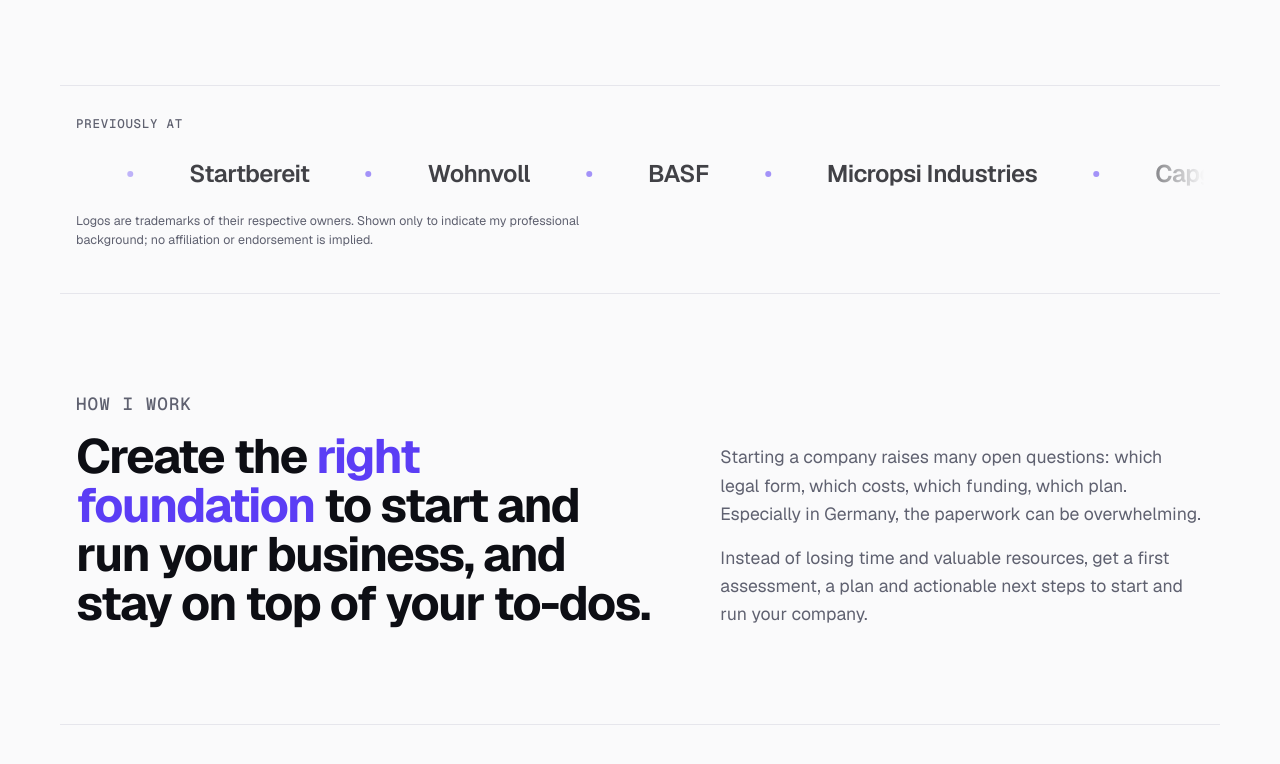
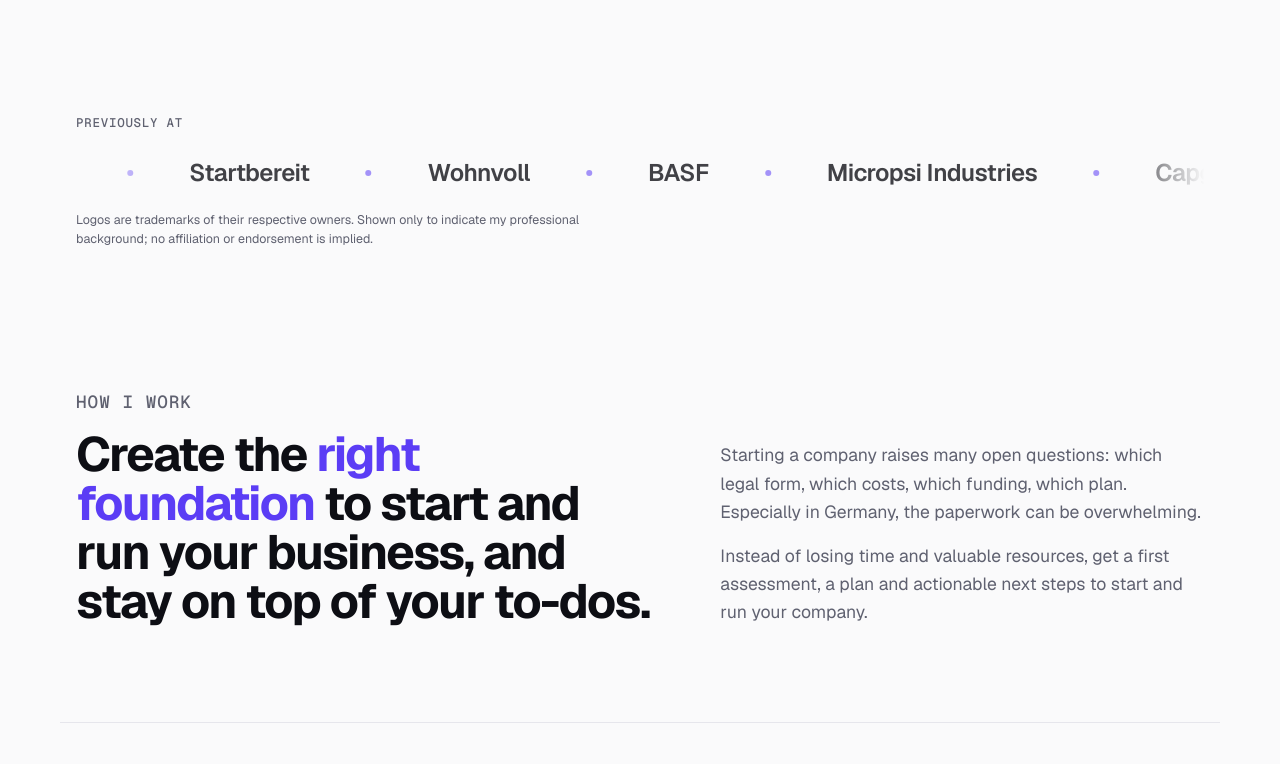
Before and after one commit to moniqandr/monikaandronova.com, a plain HTML site: page index.html in a window 1280 px wide. Shown: the part 736-1500 px from the top of the page. Drawn offline with nearby package versions, Linux system fonts and the light colour scheme.

Commit message:
fix(hero): no hairlines above or below the "Previously at" strip
Co-Authored-By: Claude Fable 5.2 <noreply@anthropic.com>

```diff
--- a/styles.css
+++ b/styles.css
@@ -168,6 +168,8 @@ a.name { color: var(--fg); text-decoration: none; }
 
 /* "Previously at" employer strip (index.html, between .hero and .principle) */
 .prev .inner { padding-block: 28px 44px; }
+/* no hairline above the strip or above the section that follows it */
+.prev .inner, .prev + section .inner { border-top: 0; }
 .prev-label { margin: 0 0 24px; }
 .prev-viewport {
   overflow: hidden;
```
